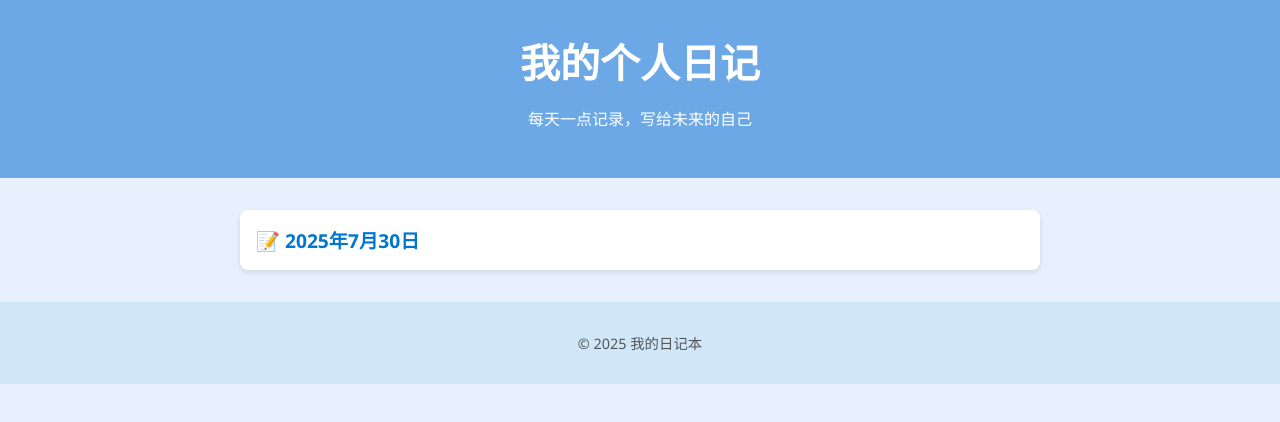
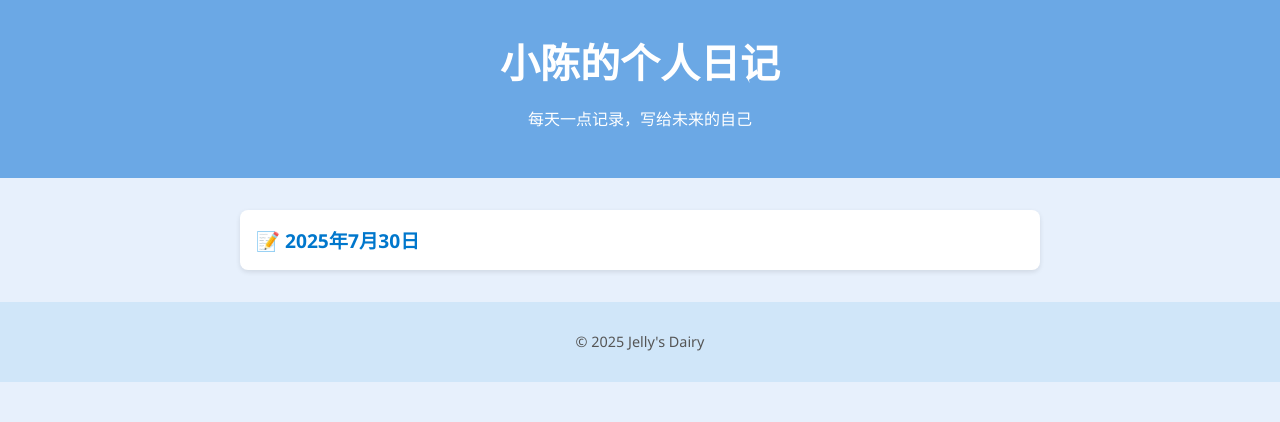
Before and after one commit to jellyno1/jellyno1.github.io, a plain HTML site: page index.html in a window 1280 px wide. Drawn offline with Linux system fonts and the light colour scheme.

Commit message:
Update index.html

```diff
--- a/index.html
+++ b/index.html
@@ -2,7 +2,7 @@
 <html lang="zh-CN">
 <head>
   <meta charset="UTF-8">
-  <title>我的日记本</title>
+  <title>小陈的个人日记本</title>
   <meta name="viewport" content="width=device-width, initial-scale=1.0">
   <style>
     body {
@@ -55,14 +55,14 @@
 </head>
 <body>
   <header>
-    <h1>我的个人日记</h1>
+    <h1>小陈的个人日记</h1>
     <p>每天一点记录，写给未来的自己</p>
   </header>
 
   <main class="diary-list" id="diary-list"></main>
 
   <footer>
-    <p>© 2025 我的日记本</p>
+    <p>© 2025 Jelly's Dairy</p>
   </footer>
 
   <script>
```
